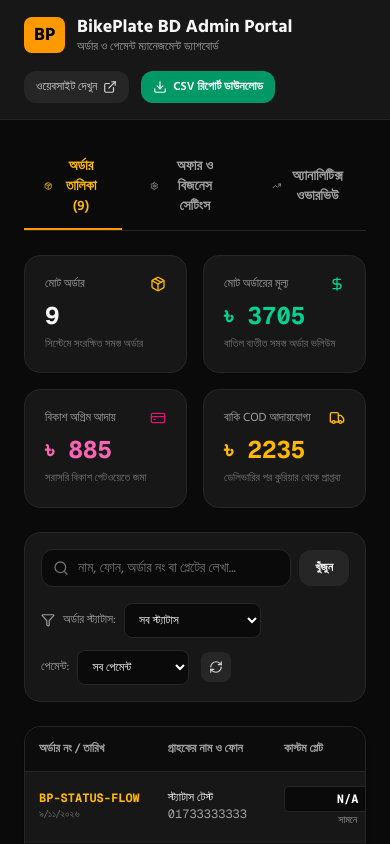
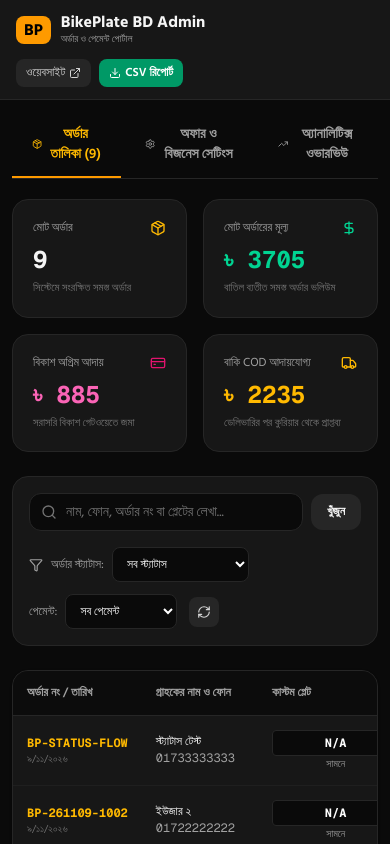
Before and after one commit to Arafat-Rahman-603/numberplat, a Next.js app: page /admin in a window 390 px wide. Shown: the top 844 px of the page. Built offline with nearby package versions, Linux system fonts and the light colour scheme.

Commit message:
fix(mobile): optimize full mobile responsiveness across all viewports from 320px to 4k

```diff
--- a/src/app/admin/AdminClient.tsx
+++ b/src/app/admin/AdminClient.tsx
@@ -134,43 +134,43 @@ export default function AdminClient() {
   return (
     <div className="min-h-screen bg-neutral-950 text-neutral-100 flex flex-col">
       {/* Top Bar */}
-      <header className="bg-neutral-900 border-b border-neutral-800 px-6 py-4 sticky top-0 z-30">
-        <div className="max-w-7xl mx-auto flex flex-wrap items-center justify-between gap-4">
-          <div className="flex items-center gap-3">
-            <div className="bg-amber-500 text-black font-black px-2.5 py-1 rounded-lg text-lg">
+      <header className="bg-neutral-900 border-b border-neutral-800 px-4 sm:px-6 py-3 sm:py-4 sticky top-0 z-30">
+        <div className="max-w-7xl mx-auto flex flex-wrap items-center justify-between gap-3">
+          <div className="flex items-center gap-2.5">
+            <div className="bg-amber-500 text-black font-black px-2 py-0.5 rounded-lg text-base sm:text-lg">
               BP
             </div>
             <div>
-              <h1 className="font-bold text-lg leading-tight">BikePlate BD Admin Portal</h1>
-              <p className="text-xs text-neutral-400">অর্ডার ও পেমেন্ট ম্যানেজমেন্ট ড্যাশবোর্ড</p>
+              <h1 className="font-bold text-base sm:text-lg leading-tight">BikePlate BD Admin</h1>
+              <p className="text-[10px] sm:text-xs text-neutral-400">অর্ডার ও পেমেন্ট পোর্টাল</p>
             </div>
           </div>
 
-          <div className="flex items-center gap-3">
+          <div className="flex items-center gap-2">
             <Link
               href="/"
               target="_blank"
-              className="text-xs bg-neutral-800 hover:bg-neutral-700 text-neutral-300 px-3 py-2 rounded-xl transition flex items-center gap-1.5"
+              className="text-xs bg-neutral-800 hover:bg-neutral-700 text-neutral-300 px-2.5 py-1.5 rounded-lg transition flex items-center gap-1"
             >
-              <span>ওয়েবসাইট দেখুন</span>
-              <ExternalLink className="w-3.5 h-3.5" />
+              <span>ওয়েবসাইট</span>
+              <ExternalLink className="w-3 h-3" />
             </Link>
 
             <a
               href="/api/admin/export"
-              className="text-xs bg-emerald-600 hover:bg-emerald-500 text-white font-semibold px-3 py-2 rounded-xl transition flex items-center gap-1.5"
+              className="text-xs bg-emerald-600 hover:bg-emerald-500 text-white font-semibold px-2.5 py-1.5 rounded-lg transition flex items-center gap-1"
             >
-              <Download className="w-3.5 h-3.5" />
-              <span>CSV রিপোর্ট ডাউনলোড</span>
+              <Download className="w-3 h-3" />
+              <span>CSV রিপোর্ট</span>
             </a>
           </div>
         </div>
       </header>
 
       {/* Main Container */}
-      <main className="max-w-7xl mx-auto w-full p-6 flex-1">
+      <main className="max-w-7xl mx-auto w-full p-3 sm:p-6 flex-1">
         {/* Navigation Tabs */}
-        <div className="flex border-b border-neutral-800 mb-6 gap-2">
+        <div className="flex overflow-x-auto border-b border-neutral-800 mb-5 gap-1 sm:gap-2">
           <button
             onClick={() => setActiveTab("orders")}
             className={`px-5 py-3 font-semibold text-sm transition border-b-2 flex items-center gap-2 ${
--- a/src/app/globals.css
+++ b/src/app/globals.css
@@ -14,10 +14,15 @@
 
 html {
   scroll-behavior: smooth;
+  overflow-x: hidden;
+  max-width: 100vw;
 }
 
 body {
   background: var(--background);
   color: var(--foreground);
   font-family: var(--font-hind-siliguri), system-ui, -apple-system, sans-serif;
+  overflow-x: hidden;
+  max-width: 100vw;
+  -webkit-tap-highlight-color: transparent;
 }
--- a/src/app/layout.tsx
+++ b/src/app/layout.tsx
@@ -1,6 +1,13 @@
-import type { Metadata } from "next";
+import type { Metadata, Viewport } from "next";
 import { Hind_Siliguri, Geist_Mono } from "next/font/google";
 import "./globals.css";
+
+export const viewport: Viewport = {
+  width: "device-width",
+  initialScale: 1,
+  maximumScale: 5,
+  themeColor: "#0a0a0a",
+};
 
 const hindSiliguri = Hind_Siliguri({
   subsets: ["bengali", "latin"],
--- a/src/app/order-success/[id]/OrderSuccessClient.tsx
+++ b/src/app/order-success/[id]/OrderSuccessClient.tsx
@@ -179,7 +179,7 @@ export default function OrderSuccessClient({
         </div>
 
         {/* Customer & Delivery Details */}
-        <div className="bg-neutral-800 rounded-3xl p-6 border border-neutral-700 shadow-xl mb-6">
+        <div className="bg-neutral-800 rounded-2xl sm:rounded-3xl p-4 sm:p-6 border border-neutral-700 shadow-xl">
           <h2 className="font-bold text-lg mb-4 flex items-center gap-2">
             <MapPin className="w-5 h-5 text-amber-400" />
             ডেলিভারি তথ্য
--- a/src/app/track-order/TrackOrderClient.tsx
+++ b/src/app/track-order/TrackOrderClient.tsx
@@ -99,7 +99,7 @@ export default function TrackOrderClient() {
         </div>
 
         {/* Search header card */}
-        <div className="bg-neutral-800 rounded-3xl p-6 sm:p-8 border border-neutral-700 shadow-xl mb-8">
+        <div className="bg-neutral-800 rounded-2xl sm:rounded-3xl p-4 sm:p-8 border border-neutral-700 shadow-xl mb-6 sm:mb-8">
           <h1 className="text-2xl sm:text-3xl font-extrabold mb-2 text-white">
             অর্ডার ট্র্যাকিং সিস্টেম
           </h1>
@@ -158,7 +158,7 @@ export default function TrackOrderClient() {
               return (
                 <div
                   key={order.id}
-                  className="bg-neutral-800 rounded-3xl p-6 sm:p-8 border border-neutral-700 shadow-xl"
+                  className="bg-neutral-800 rounded-2xl sm:rounded-3xl p-4 sm:p-8 border border-neutral-700 shadow-xl"
                 >
                   {/* Top Bar */}
                   <div className="flex flex-wrap items-center justify-between gap-3 pb-5 border-b border-neutral-700">
```
Also changed, not shown: .data/orders.json.
